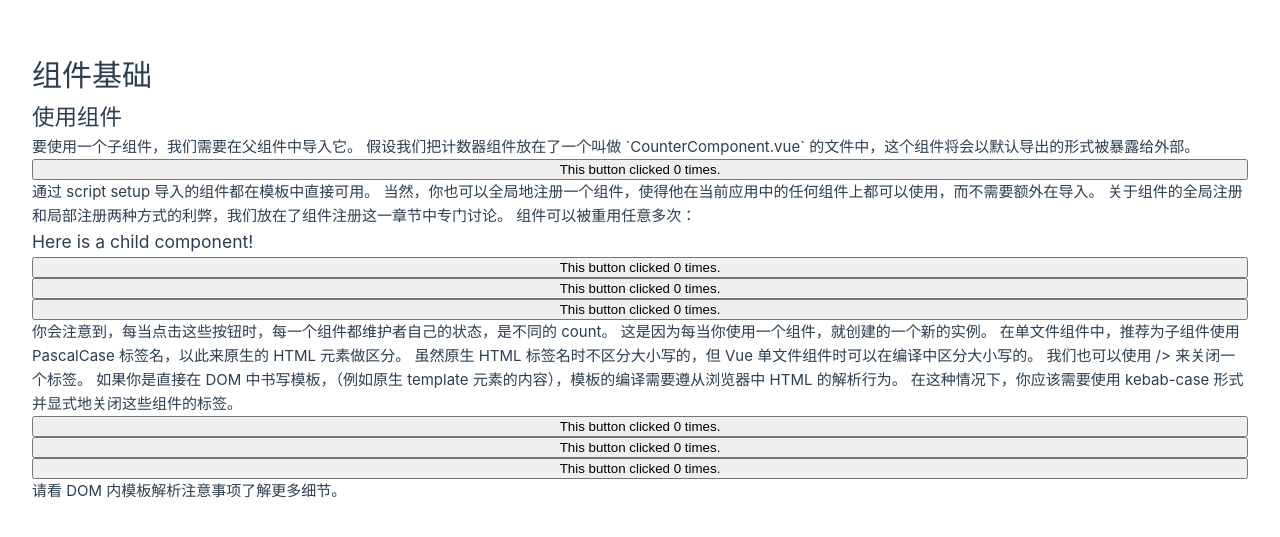
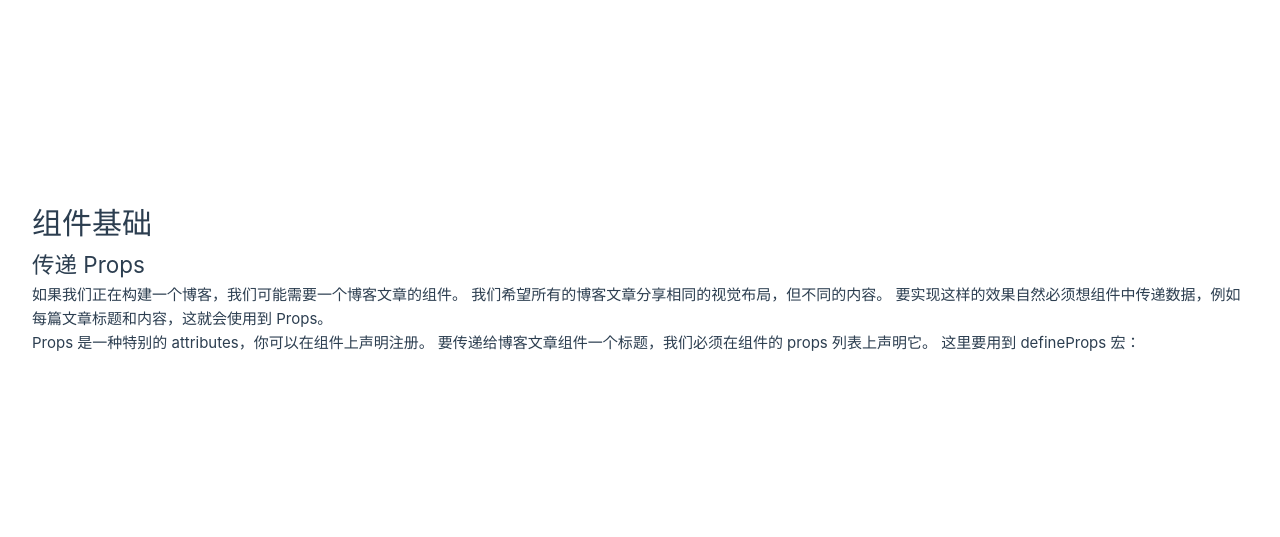
Before and after one commit to ShenlongDev/vue_xx, a Vue app: page / in a window 1280 px wide. Shown: the part 123-660 px from the top of the page. Built offline with nearby package versions, Linux system fonts and the light colour scheme.

Commit message:
docs: 传递 Props
- 定义组件

```diff
--- a/src/ComponentAgain.vue
+++ b/src/ComponentAgain.vue
@@ -1,35 +1,18 @@
 <script setup>
-import CounterComponent from './components/CounterComponent.vue'
 </script>
 
 
 <template>
   <h1>组件基础</h1>
-  <h2>使用组件</h2>
-  要使用一个子组件，我们需要在父组件中导入它。
-  假设我们把计数器组件放在了一个叫做 `CounterComponent.vue` 的文件中，这个组件将会以默认导出的形式被暴露给外部。
-  <CounterComponent />
-  通过 script setup 导入的组件都在模板中直接可用。
-  当然，你也可以全局地注册一个组件，使得他在当前应用中的任何组件上都可以使用，而不需要额外在导入。
-  关于组件的全局注册和局部注册两种方式的利弊，我们放在了组件注册这一章节中专门讨论。
-  组件可以被重用任意多次：
-  <h3>Here is a child component!</h3>
-  <CounterComponent />
-  <CounterComponent />
-  <CounterComponent />
+  <h2>传递 Props</h2>
   <p>
-    你会注意到，每当点击这些按钮时，每一个组件都维护者自己的状态，是不同的 count。
-    这是因为每当你使用一个组件，就创建的一个新的实例。
-    在单文件组件中，推荐为子组件使用 PascalCase 标签名，以此来原生的 HTML 元素做区分。
-    虽然原生 HTML 标签名时不区分大小写的，但 Vue 单文件组件时可以在编译中区分大小写的。
-    我们也可以使用 /> 来关闭一个标签。
-    如果你是直接在 DOM 中书写模板，（例如原生 template 元素的内容），模板的编译需要遵从浏览器中 HTML 的解析行为。
-    在这种情况下，你应该需要使用 kebab-case 形式并显式地关闭这些组件的标签。
+    如果我们正在构建一个博客，我们可能需要一个博客文章的组件。
+    我们希望所有的博客文章分享相同的视觉布局，但不同的内容。
+    要实现这样的效果自然必须想组件中传递数据，例如每篇文章标题和内容，这就会使用到 Props。
   </p>
-  <counter-component></counter-component>
-  <counter-component></counter-component>
-  <counter-component></counter-component>
   <p>
-    请看 DOM 内模板解析注意事项了解更多细节。
+    Props 是一种特别的 attributes，你可以在组件上声明注册。
+    要传递给博客文章组件一个标题，我们必须在组件的 props 列表上声明它。
+    这里要用到 defineProps 宏：
   </p>
 </template>
```
Also changed, not shown: src/components/PostBlog.vue (added, +7 -0 lines).
